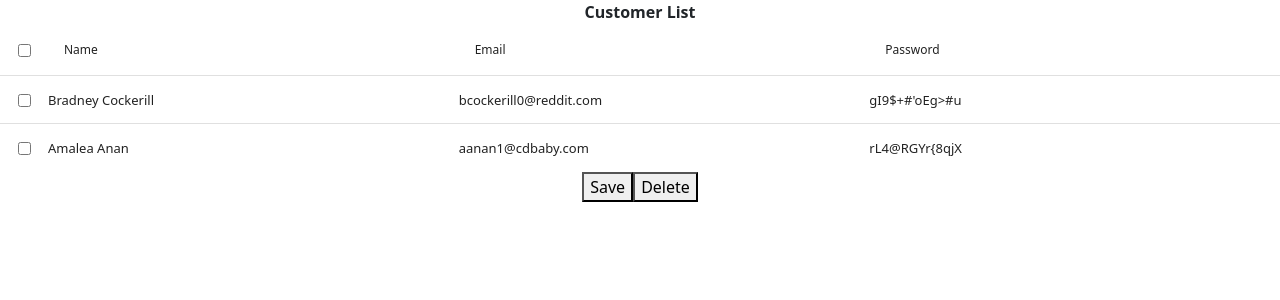
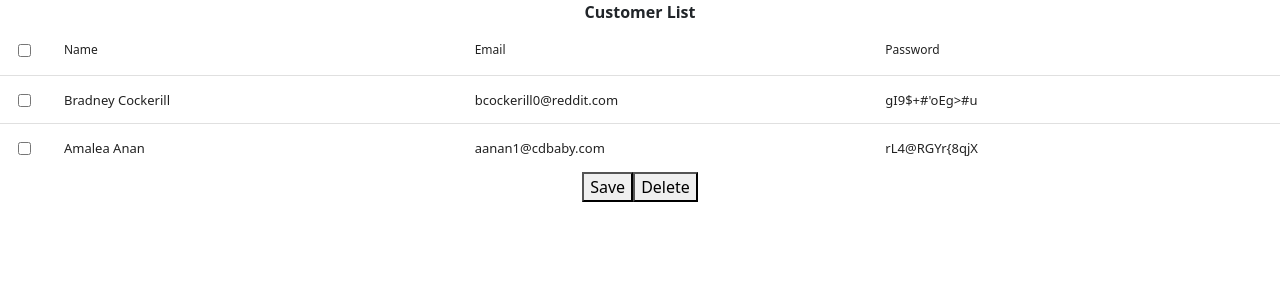
Before and after one commit to Abideet/react_project_phase_1, a React (Create React App) app: page / in a window 1280 px wide. Shown: the top 300 px of the page. Built offline with nearby package versions, Linux system fonts and the light colour scheme.

Commit message:
Added feature where selected records should appear with a bold font.

```diff
--- a/src/App.jsx
+++ b/src/App.jsx
@@ -1,7 +1,7 @@
 import './App.css';
 import DataTable from 'react-data-table-component';
 //import { tableCustomStyles } from './tableStyle.jsx';
-import { useState } from 'react';
+import { useCallback, useState } from 'react';
 
 
 function App() {
@@ -25,50 +25,32 @@ function App() {
     }
   ];
 
+  //in memory data
   const data = [{id:1,name:"Bradney Cockerill",email:"bcockerill0@reddit.com",password:"gI9$+#'oEg>#u"},
                 {id:2,name:"Amalea Anan",email:"aanan1@cdbaby.com",password:"rL4@RGYr{8qjX"}];
 
+  const [selectedRows, setSelectedRows] = useState([]);
+
+  //conditionalRowStyles object with two properties: when and style
+  const conditionalRowStyles = [
+    {
+      //when is a function that takes row as an arugument and returns true if
+      //the selected row has an id that matches the current rows id.
+      when: row => selectedRows.some(selectedRow => selectedRow.id
+        === row.id),
+        //style to apply when condition is true
+        style: {
+          fontWeight: 'bold',
+        },
+    },
+  ];
 
 
-  // const columns =
-  // [
-  //   {
-  //     name: 'Name',
-  //     selector: "name",
-  //     sortable: true,
-  //   },
-  //   {
-  //     name: 'Email',
-  //     selector: "email",
-  //     sortable: true
-  //   },
-  //   {
-  //     name: 'Password',
-  //     selector: "password",
-  //     sortable: true
-  //   }
-  // ];
-
-  // const data = [{id:1,name:"Bradney Cockerill",email:"bcockerill0@reddit.com",password:"gI9$+#'oEg>#u"},
-  //               {id:2,name:"Amalea Anan",email:"aanan1@cdbaby.com",password:"rL4@RGYr{8qjX"}];
-
-  const [selectedRows, setSelectedRows] = useState([]);
-
-  const tableCustomStyles = {
-    cells: {
-      style: (row) =>  ({
-        fontWeight: selectedRows.includes(row.name) ? 'bold' : 'normal',
-      }),
-    },
-  };
-
-  const handleChange = ({ selectedRows }) => {
-    // You can set state or dispatch with something like Redux so we can use the retrieved data
-    //console.log('Selected Rows: ', selectedRows);
-    setSelectedRows(selectedRows.map(row => row.name));
+  //useCallback caches the table so it isnt re-rendered everytime
+  const handleChange = useCallback(({ selectedRows }) => {
+    setSelectedRows(selectedRows);
     console.log('Selected Rows: ', selectedRows);
-
-  };
+  },[]);
 
   const handleSave = () => {
     console.log("Save button")
@@ -77,9 +59,6 @@ function App() {
   const handleDelete = () => {
     console.log("Delete button")
   }
-
-
-
 
   return (
 
@@ -92,7 +71,7 @@ function App() {
 
       <DataTable
         columns={columns} data={data}
-        customStyles={tableCustomStyles}
+        conditionalRowStyles={conditionalRowStyles}
         onSelectedRowsChange={handleChange}
         selectableRows />
 
```
